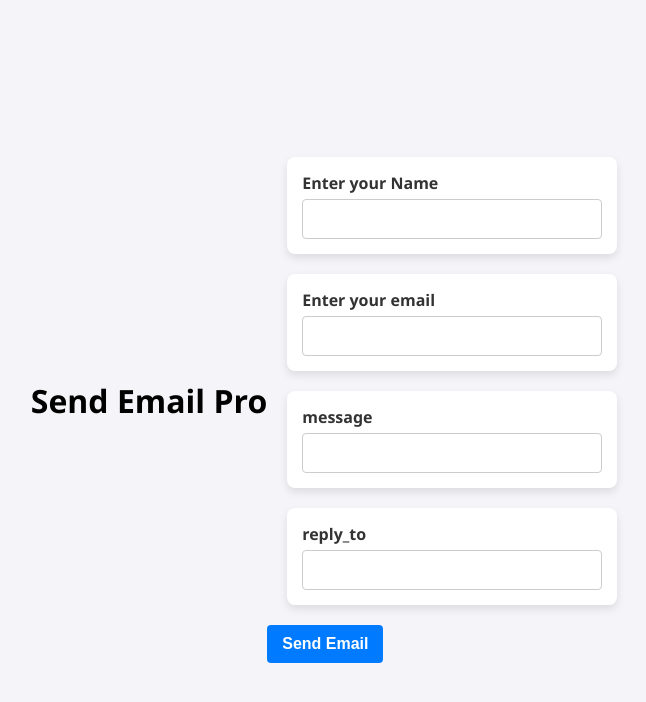
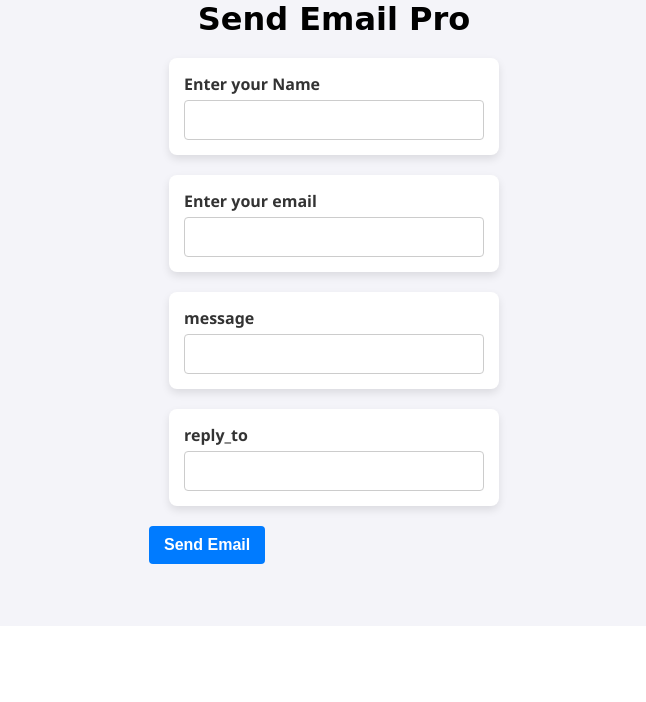
Before and after one commit to bilalahmed804/Send-Email-Pro, a plain HTML site: page index.html in a window 1280 px wide. Shown: the whole page, without its empty margins (306-952 px from the left). Drawn offline with nearby package versions, Linux system fonts and the light colour scheme.

Commit message:
Send_Email_Pro

```diff
--- a/CSS/style.css
+++ b/CSS/style.css
@@ -4,13 +4,17 @@
     box-sizing: border-box;
 }
 
-
-body {
+h1{
+  background-color: #f4f4f9;
+  text-align: center;
+  font-family: cursive;
+}
+header{
     font-family:'Segoe UI', Tahoma, Geneva, Verdana, sans-serif;
     display: flex;
     justify-content: center;
     align-items: center;
-    height: 100vh;
+    padding-bottom:62px;
     background-color: #f4f4f9;
 }
 
--- a/index.html
+++ b/index.html
@@ -8,8 +8,10 @@
 </head>
 <body>
   <h1>Send Email Pro</h1>
+  <header>
+
     <form id="form">
-        <div class="field-name">
+      <div class="field-name">
           <label for="from_name">Enter your Name</label>
           <input type="text" name="from_name" id="from_name">
         </div>
@@ -28,11 +30,12 @@
 
         <input type="submit" id="button" value="Send Email" >
       </form>
+    </header>
 
       <script type="text/javascript"
         src="https://cdn.jsdelivr.net/npm/@emailjs/browser@4/dist/email.min.js"></script>
 
-      <script type="text/javascript">
+        <script type="text/javascript">
         emailjs.init('s25D9ibDTFB5y58Fz')
       </script>
 </body>
```
